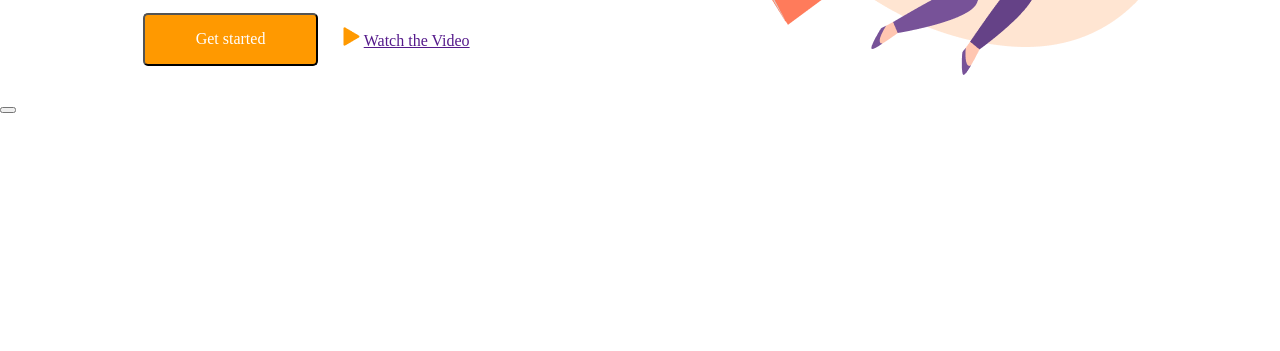
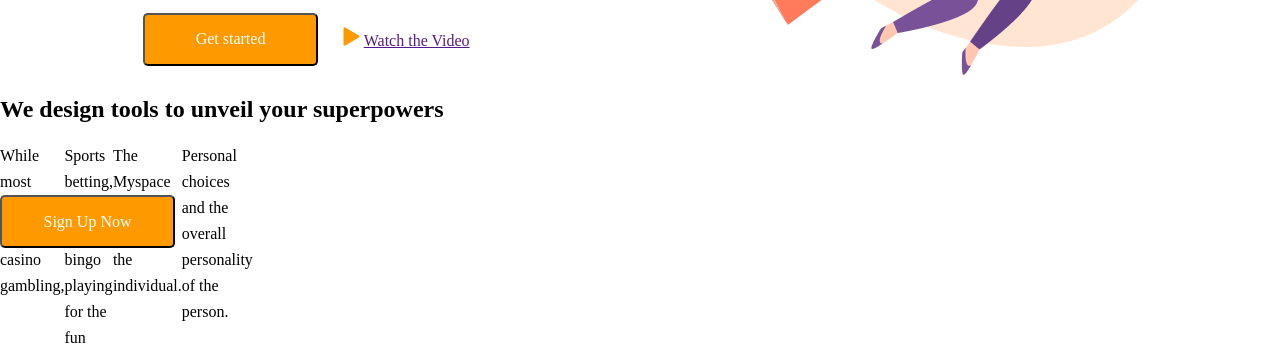
Before and after one commit to MiniMinaa/figma-project, a plain HTML site: page index.html in a window 1280 px wide. Shown: the part 546-897 px from the top of the page. Before the commit the page ends 800 px from the top, so only its background shows below. Drawn offline with nearby package versions, Linux system fonts and the light colour scheme; files that its build step writes are made by us from their sources.

Commit message:
Add styles and top

```diff
--- a/index.html
+++ b/index.html
@@ -45,14 +45,14 @@
         </div>
 
         <div>
-            <h2></h2>
-            <div>
-                <div></div>
-                <div></div>
-                <div></div>
-                <div></div>
+            <h2>We design tools to unveil your superpowers</h2>
+            <div class="tools">
+                <div>While most people enjoy casino gambling,</div>
+                <div>Sports betting, lottery and bingo playing for the fun</div>
+                <div>The Myspace page defines the individual.</div>
+                <div>Personal choices and the overall personality of the person.</div>
             </div>
-            <button></button>
+            <button class="sign-up-now">Sign Up Now</button>
         </div>
     </main>
 
--- a/styles/index.css
+++ b/styles/index.css
@@ -77,3 +77,16 @@
    margin-left: 143px;
    width: 518px;
 }
+.sign-up-now {
+    background-color: #FF9900;
+    color: #FFFFFF;
+    border-radius: 5px;
+    width: 175px;
+    height: 53px;
+}
+.tools {
+    display: flex;
+    width: 240px;
+    height: 52px;
+    line-height: 26px;
+}
```
